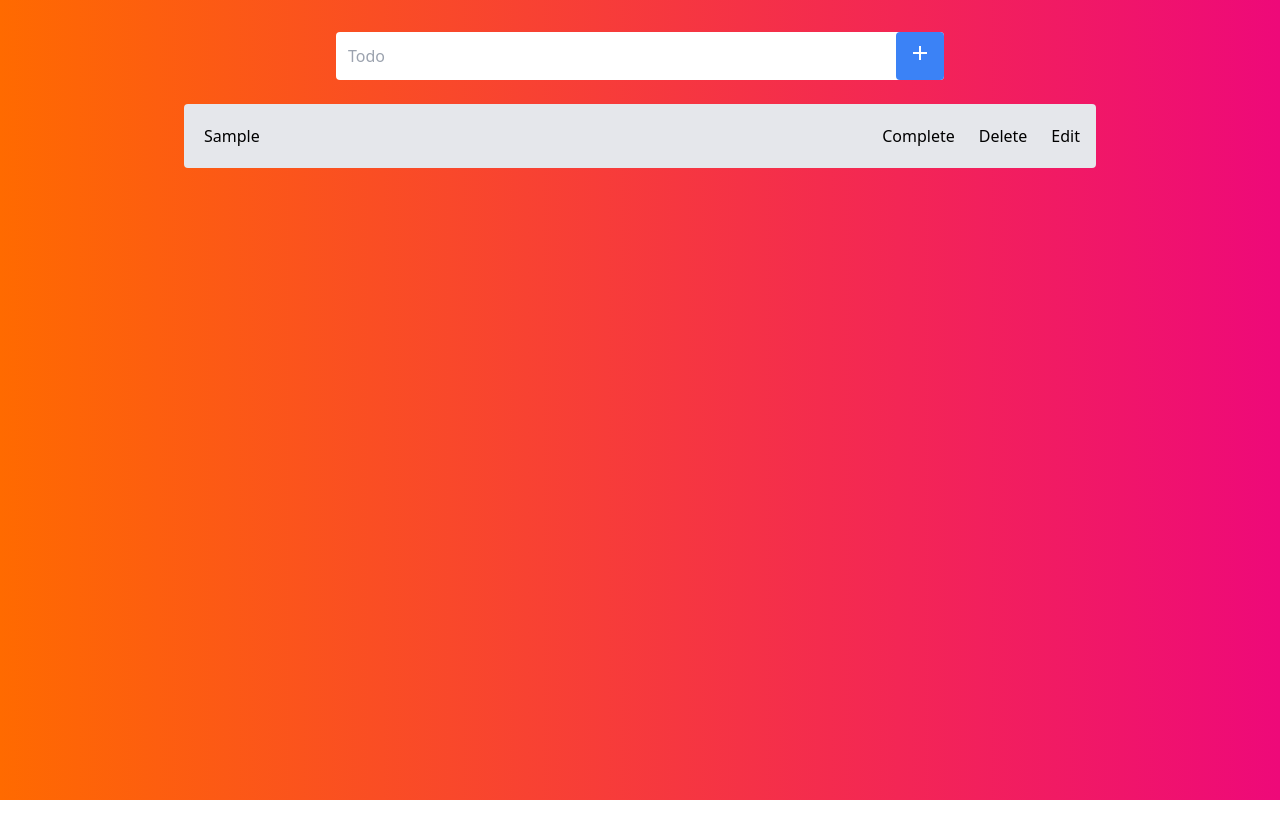
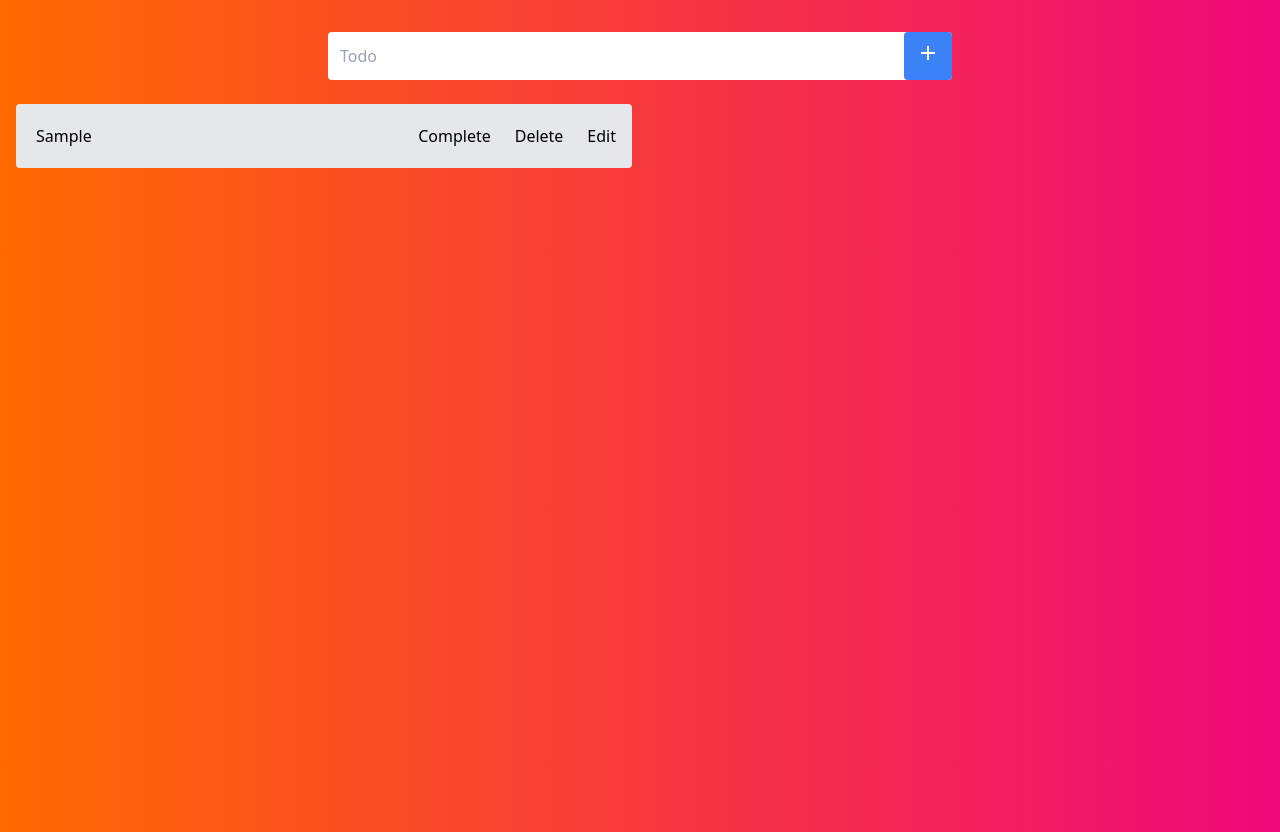
Before and after one commit to luisgomes01/redux-todo, a React (Vite) app: page / in a window 1280 px wide. Both pictures are taken after typing "Sample" into the empty fields and a click on the button "add". Before the commit the page ends 800 px from the top, so only its background shows below. Built offline with nearby package versions, Linux system fonts and the light colour scheme.

Commit message:
feat: create completed and pending todo lists

```diff
--- a/src/App.css
+++ b/src/App.css
@@ -10,5 +10,5 @@ body {
 #root {
   max-width: 1280px;
   margin: 0 auto;
-  padding: 2rem;
+  padding: 0 1rem;
 }
--- a/src/App.jsx
+++ b/src/App.jsx
@@ -1,7 +1,7 @@
 import { useState } from 'react'
 import { useSelector, useDispatch } from 'react-redux'
 import { add } from './features/todos/todosSlice'
-import { TodoList } from './features/todos/components/TodoList'
+import { TodoPendingList, TodoCompletedList } from './features/todos/components/todo-list'
 import { TodoInput } from './features/todos/components/TodoInput'
 import './App.css'
 
@@ -24,9 +24,12 @@ const App = () => {
 
 
   return (
-    <main>
+    <main className='min-h-screen mt-8'>
       <TodoInput handleSubmit={handleSubmit} handleChange={handleChange} todoText={todoText} />
-      <TodoList todos={todos} />
+      <div className='w-full max-w-full flex gap-4'>
+        <TodoPendingList todos={todos} />
+        <TodoCompletedList todos={todos} />
+      </div>
     </main>
   )
 }
--- a/src/features/todos/components/TodoItem.jsx
+++ b/src/features/todos/components/TodoItem.jsx
@@ -1,15 +1,17 @@
 import React from 'react'
-import { completeTodo } from '../todosSlice'
+import { toggleTodoStatus } from '../todosSlice'
 import { useDispatch } from 'react-redux';
 
-export const TodoItem = ({ todo }) => {
+export const TodoItem = ({ todo, completed }) => {
     const dispatch = useDispatch();
 
+    const completedText = (todoText) => <s>{todoText}</s>
+
     return (
-        <div className='w-3/4 px-2 py-3 bg-gray-200 rounded flex justify-between items-center'>
-            <p className='pl-3'>{todo.text}</p>
+        <div className={`${completed ? 'opacity-80' : ''} w-full px-2 py-3 bg-gray-200 rounded flex justify-between items-center`}>
+            <p className='pl-3'>{completed ? completedText(todo.text) : todo.text}</p>
             <div className='flex items-center justify-center gap-2'>
-                <button className='p-2 rounded h-full font' onClick={() => dispatch(completeTodo(todo.id))}>Complete</button>
+                <button className='p-2 rounded h-full font' onClick={() => dispatch(toggleTodoStatus(todo.id))}>Complete</button>
                 <button className='p-2 rounded h-full'>Delete</button>
                 <button className='p-2 rounded h-full'>Edit</button>
             </div>
--- a/src/features/todos/components/TodoList.jsx
+++ /dev/null
@@ -1,10 +0,0 @@
-import React from 'react'
-import { TodoItem } from './TodoItem'
-
-export const TodoList = ({ todos }) => (
-    <div className='flex flex-col gap-4 items-center justify-center w-full mt-6'>
-        {todos.map((todo) => (
-            <TodoItem todo={todo} key={todo.id} />
-        ))}
-    </div>
-)
--- /dev/null
+++ b/src/features/todos/components/todo-list/TodoCompletedList.jsx
@@ -0,0 +1,14 @@
+import React from 'react'
+import { TodoItem } from '../TodoItem'
+
+export const TodoCompletedList = ({ todos }) => {
+    const completedTodos = todos.filter((todo) => todo.completed)
+
+    return (
+        <div className='flex flex-col gap-4 w-full mt-6'>
+            {completedTodos.map((todo) => (
+                <TodoItem todo={todo} key={todo.id} completed={todo.completed} />
+            ))}
+        </div>
+    )
+}
--- /dev/null
+++ b/src/features/todos/components/todo-list/TodoPendingList.jsx
@@ -0,0 +1,14 @@
+import React from 'react'
+import { TodoItem } from '../TodoItem'
+
+export const TodoPendingList = ({ todos }) => {
+    const pendingTodos = todos.filter((todo) => !todo.completed)
+
+    return (
+        <div className='flex flex-col gap-4 w-full mt-6'>
+            {pendingTodos.map((todo) => (
+                <TodoItem todo={todo} key={todo.id} completed={todo.completed} />
+            ))}
+        </div>
+    )
+}
--- /dev/null
+++ b/src/features/todos/components/todo-list/index.js
@@ -0,0 +1,4 @@
+import { TodoCompletedList } from "./TodoCompletedList";
+import { TodoPendingList } from "./TodoPendingList";
+
+export { TodoCompletedList, TodoPendingList }
--- a/src/features/todos/todosSlice.js
+++ b/src/features/todos/todosSlice.js
@@ -20,12 +20,13 @@ export const todosSlice = createSlice({
 
             if (todo) {
                 todo.completed = !todo.completed
+                state.filter((todo) => todo.id === action.payload)
             }
         }
     }
 })
 
-export const { add, completeTodo } = todosSlice.actions
+export const { add, toggleTodoStatus } = todosSlice.actions
 
 
 export default todosSlice.reducer
```
